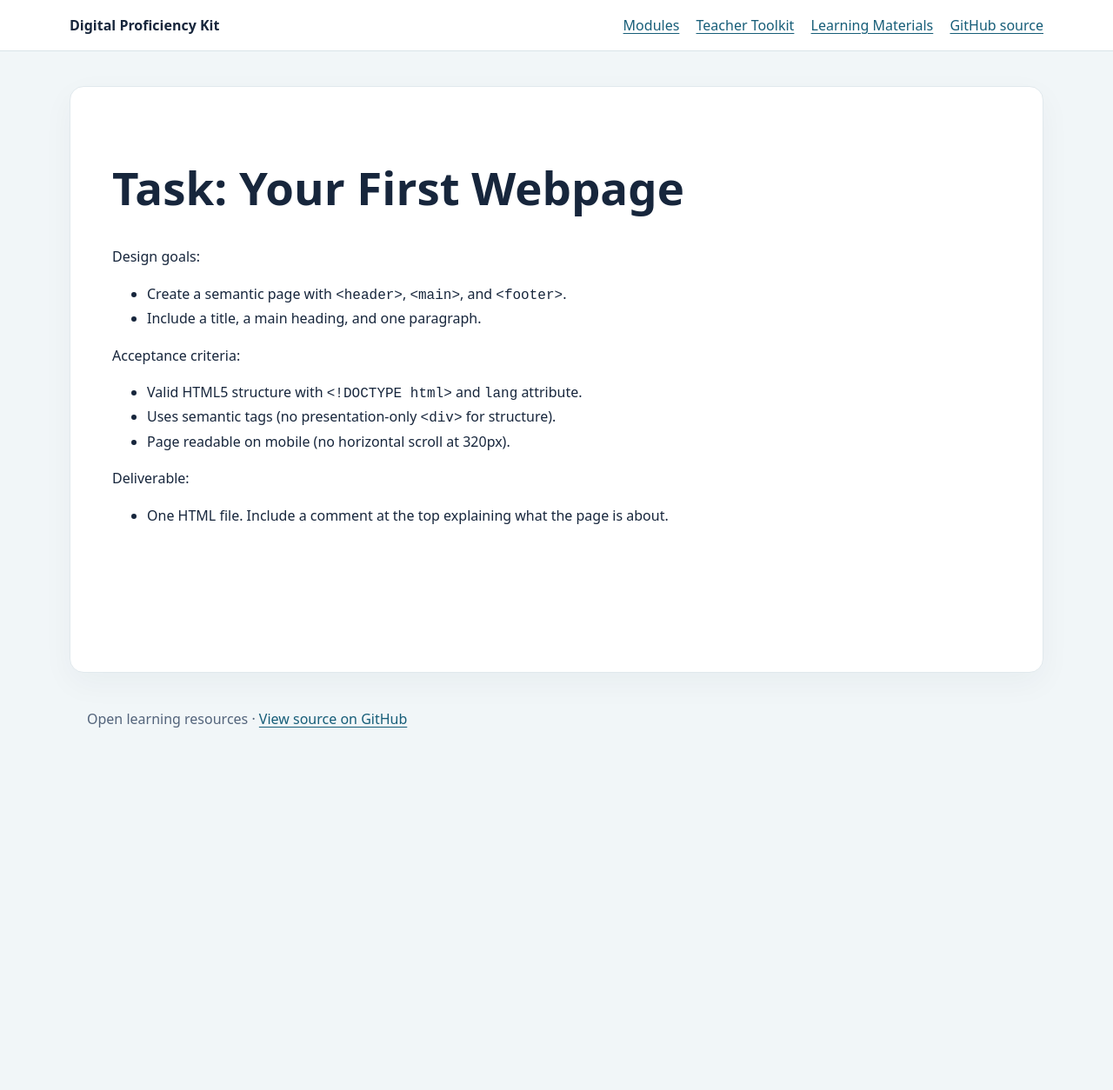
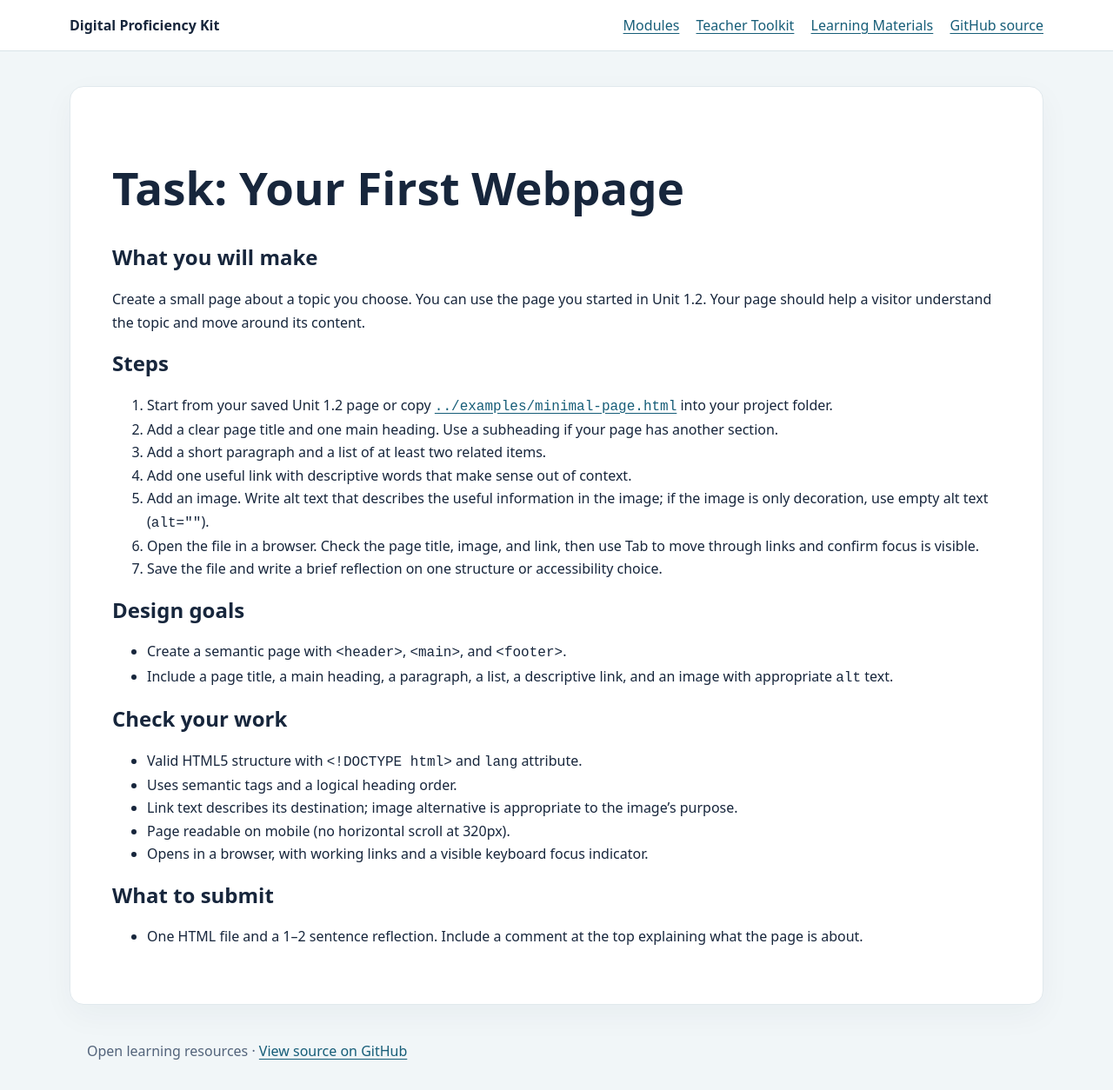
Before and after one commit to STEAM-C3T/digital-proficiency-kit, a Jekyll site: the page built from modules/01-introduction-to-the-web/tasks/task-1-first-webpage.md, in a window 1280 px wide. Shown: the whole page at 87% size. Built offline with Jekyll 4.4.1, drawn with Linux system fonts in a browser that asks for light colours; our own code applies the rules of GitHub Pages for plain Markdown files; before the commit the page ends 900 px from its top, so only the background shows below that.

Commit message:
Add student learning route for module 1

```diff
--- a/modules/01-introduction-to-the-web/tasks/task-1-first-webpage.md
+++ b/modules/01-introduction-to-the-web/tasks/task-1-first-webpage.md
@@ -1,16 +1,32 @@
 # Task: Your First Webpage
 
-Design goals:
+## What you will make
+
+Create a small page about a topic you choose. You can use the page you started in Unit 1.2. Your page should help a visitor understand the topic and move around its content.
+
+## Steps
+
+1. Start from your saved Unit 1.2 page or copy [`../examples/minimal-page.html`](../examples/minimal-page.html) into your project folder.
+2. Add a clear page title and one main heading. Use a subheading if your page has another section.
+3. Add a short paragraph and a list of at least two related items.
+4. Add one useful link with descriptive words that make sense out of context.
+5. Add an image. Write alt text that describes the useful information in the image; if the image is only decoration, use empty alt text (`alt=""`).
+6. Open the file in a browser. Check the page title, image, and link, then use Tab to move through links and confirm focus is visible.
+7. Save the file and write a brief reflection on one structure or accessibility choice.
+
+## Design goals
 
 - Create a semantic page with `<header>`, `<main>`, and `<footer>`.
-- Include a title, a main heading, and one paragraph.
+- Include a page title, a main heading, a paragraph, a list, a descriptive link, and an image with appropriate `alt` text.
 
-Acceptance criteria:
+## Check your work
 
 - Valid HTML5 structure with `<!DOCTYPE html>` and `lang` attribute.
-- Uses semantic tags (no presentation-only `<div>` for structure).
+- Uses semantic tags and a logical heading order.
+- Link text describes its destination; image alternative is appropriate to the image's purpose.
 - Page readable on mobile (no horizontal scroll at 320px).
+- Opens in a browser, with working links and a visible keyboard focus indicator.
 
-Deliverable:
+## What to submit
 
-- One HTML file. Include a comment at the top explaining what the page is about.
+- One HTML file and a 1–2 sentence reflection. Include a comment at the top explaining what the page is about.
```
Also changed, not shown: docs/student-learning-flow.md (added, +62 -0 lines), modules/01-introduction-to-the-web/README.md (+12 -13 lines), student-review-report.md (added, +50 -0 lines).
